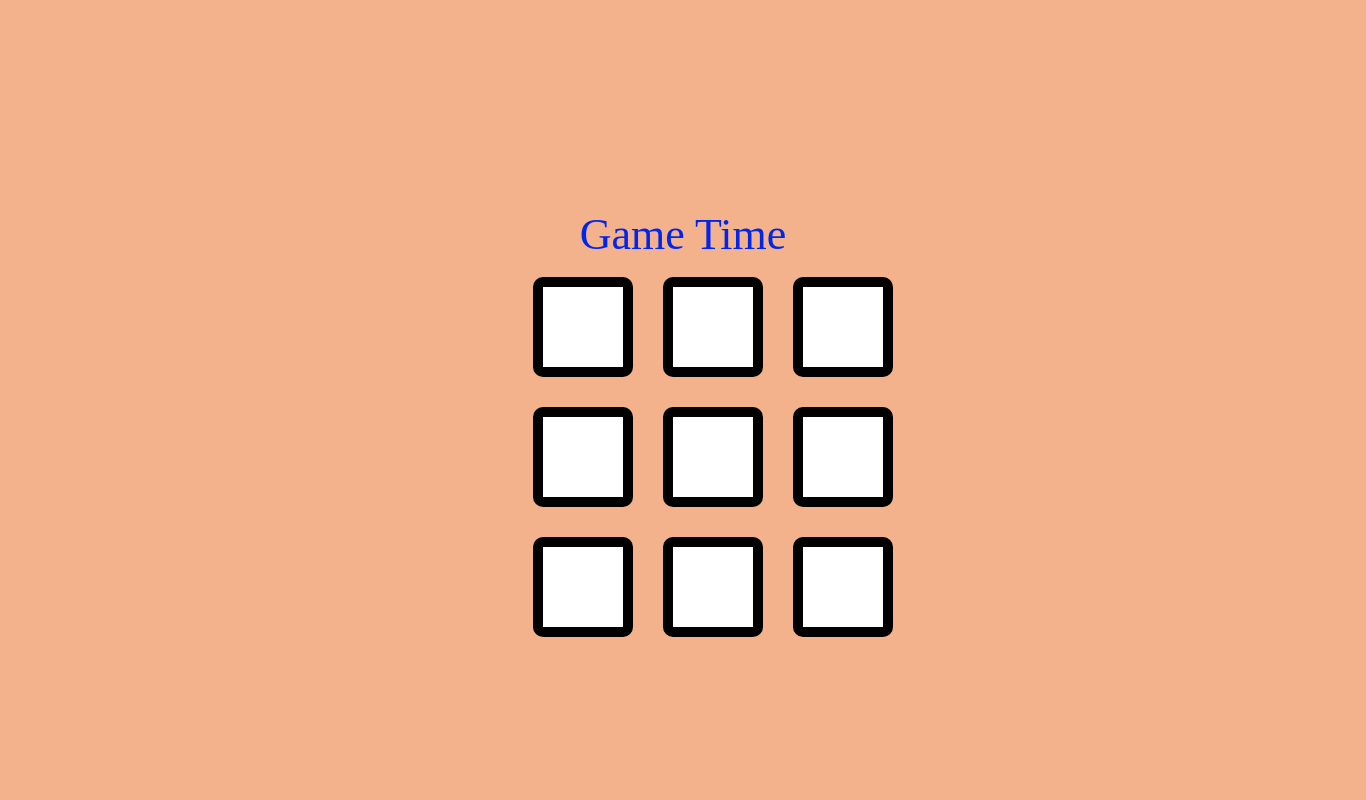
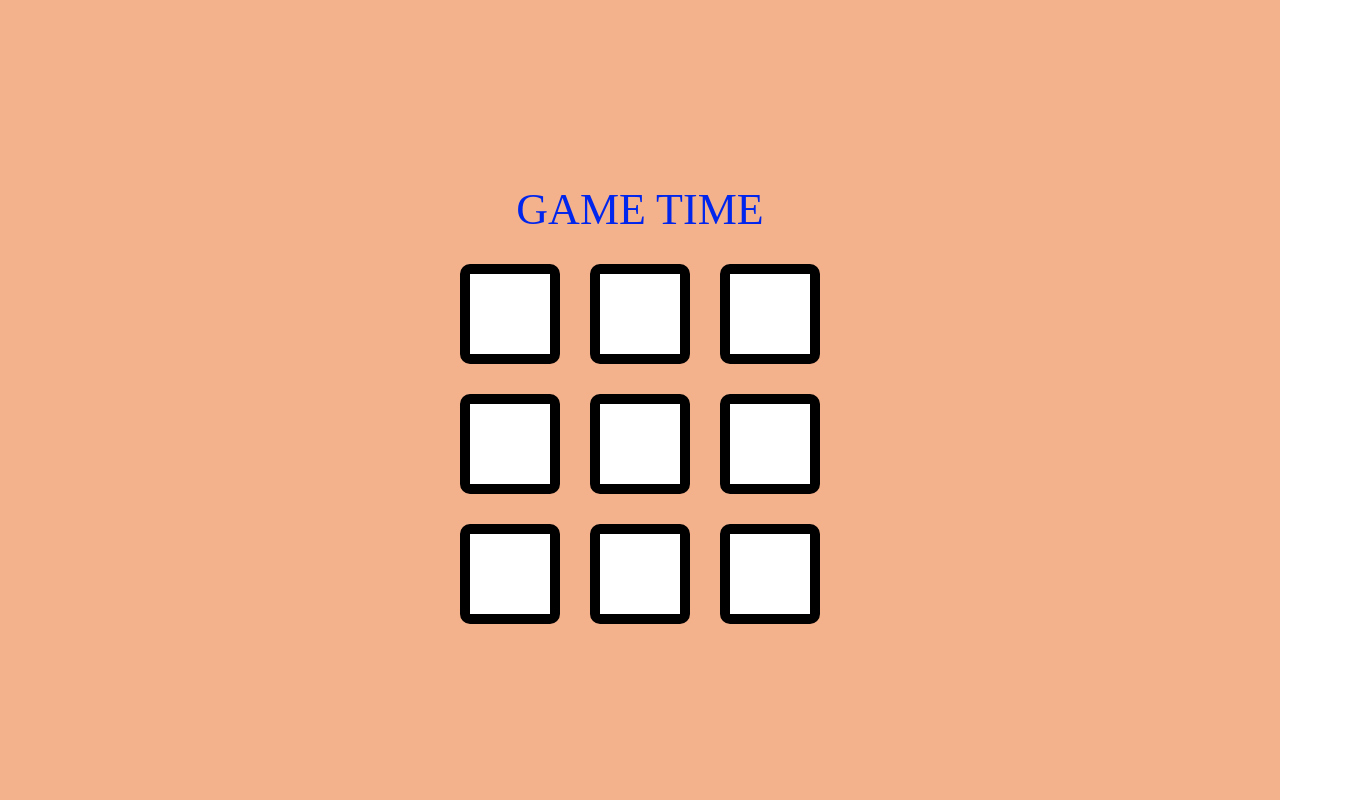
Before and after one commit to K143-Hatay-Front-End-Web-Development/Odev-2-Fen-Edebiyat, a React (Create React App) app: page / in a window 1280 px wide. Shown: the whole page, 1366 px wide, since content can reach past the window. Built offline with nearby package versions, Linux system fonts and the light colour scheme; a web font is replaced by a local one.

Commit message:
tasarim duzenlemesi

```diff
--- a/src/App.js
+++ b/src/App.js
@@ -1,11 +1,9 @@
-import logo from './logo.svg';
+
 
 function App() {
   return (
     <div className="App">
-      <div className='title'>Game Time</div>
-      <div className='Board'>
-
+      <div className='title'>GAME TIME</div>
       <div className='game--container'>
         <div data-cell-index="0" class='cell'></div>
         <div data-cell-index="1" class='cell'></div>
@@ -16,8 +14,9 @@ function App() {
         <div data-cell-index="6" class='cell'></div>
         <div data-cell-index="7" class='cell'></div>
         <div data-cell-index="8" class='cell'></div>
+
       </div>
-      </div>
+
     </div>
   );
 }
--- a/src/index.css
+++ b/src/index.css
@@ -1,68 +1,33 @@
 body {
-  margin: 0;
-  font-family: -apple-system, BlinkMacSystemFont, 'Segoe UI', 'Roboto', 'Oxygen',
-    'Ubuntu', 'Cantarell', 'Fira Sans', 'Droid Sans', 'Helvetica Neue',
-    sans-serif;
+  margin: 0px;
   -webkit-font-smoothing: antialiased;
   -moz-osx-font-smoothing: grayscale;
-  background: #F3B18C;
   font-family: 'Finger Paint', cursive;
 }
 
-code {
-  font-family: source-code-pro, Menlo, Monaco, Consolas, 'Courier New',
-    monospace;
-}
 
 .App {
-  position: absolute;
-
+  background: #F3B18C;
   font-style: normal;
   font-weight: 400;
   font-size: 24px;
   display: flex;
   justify-content: center;
   align-items: center;
-  flex-flow: nowrap column;
-  height: 768px;
-width: 1366px;
-
-border-radius: 0px;
-}
-
-.Board {
-  display: flex;
-  width: 300px;
-  height: 300px;
-}
-
-.BoardCell {
-  background: #FFFFFF;
-  width: 80px;
-  height: 80px;
-  border: 10px solid #000000;
+  flex-direction: column;
+  height: 100vh;
+  gap: 22px;
 }
 
 .title {
-  color: blue;
-  display: block;
-  text-align: center;
   font-size: 44px;
   line-height: 65px;
-
   color: #0026ED;
 }
 
 .game--container {
-  top: 255px;
-  bottom: 213px;
-  left: 533px;
-  right: 533px;
   display: grid;
   grid-template-columns: repeat(3, auto);
-  width: 300px;
-  height: 300px;
-  margin: 10px auto;
   grid-gap: 30px;
 }
 
@@ -73,6 +38,23 @@ border-radius: 0px;
   border: 10px solid #000000;
   border-radius: 10px;
   cursor: pointer;
-  line-height: 100px;
-  font-size: 60px;
 }
+
+/*
+
+Notlar: margin: 4 kenardan bosluk birakir. ,Marginin 3 kullanimi var
+margin:0 (4 kenardan bosluk kalmaz)
+1)margin:10px auto ***yukari asagi-- sagdan soldan
+2)margin:7px 5px 8px 9px (saat yonu sirasiyla)
+App en distaki gorunmez kutu( turuncu)
+display flex: esnek olmayi saglar yani sayfada ozellikler kullanilarak konumlandirilabilir
+Justify content (icerigi yatay hizala), align items( dikey hizala), flex direction:column (esneklik yonu dikey hizala ) ve gap(satirlar ve
+sutunlar arasi bosluk) gibi ozellikleri alir.
+
+border-radius: sinirlarin keskin veya kavisli olmasini saglar 0 olursa keskin olur.
+
+line height: Satırlar arasındaki yüksekliği belirler.
+ border: 10px solid #0000 (solid duz cizgi// dashed dersek kesik cizgi)
+ height: 100vh veya height:100% ayni
+
+*/
```
Also changed, not shown: 1 other file (tests, documents, lock files or other folders). Lines whose indentation alone changed are shown as unchanged.
